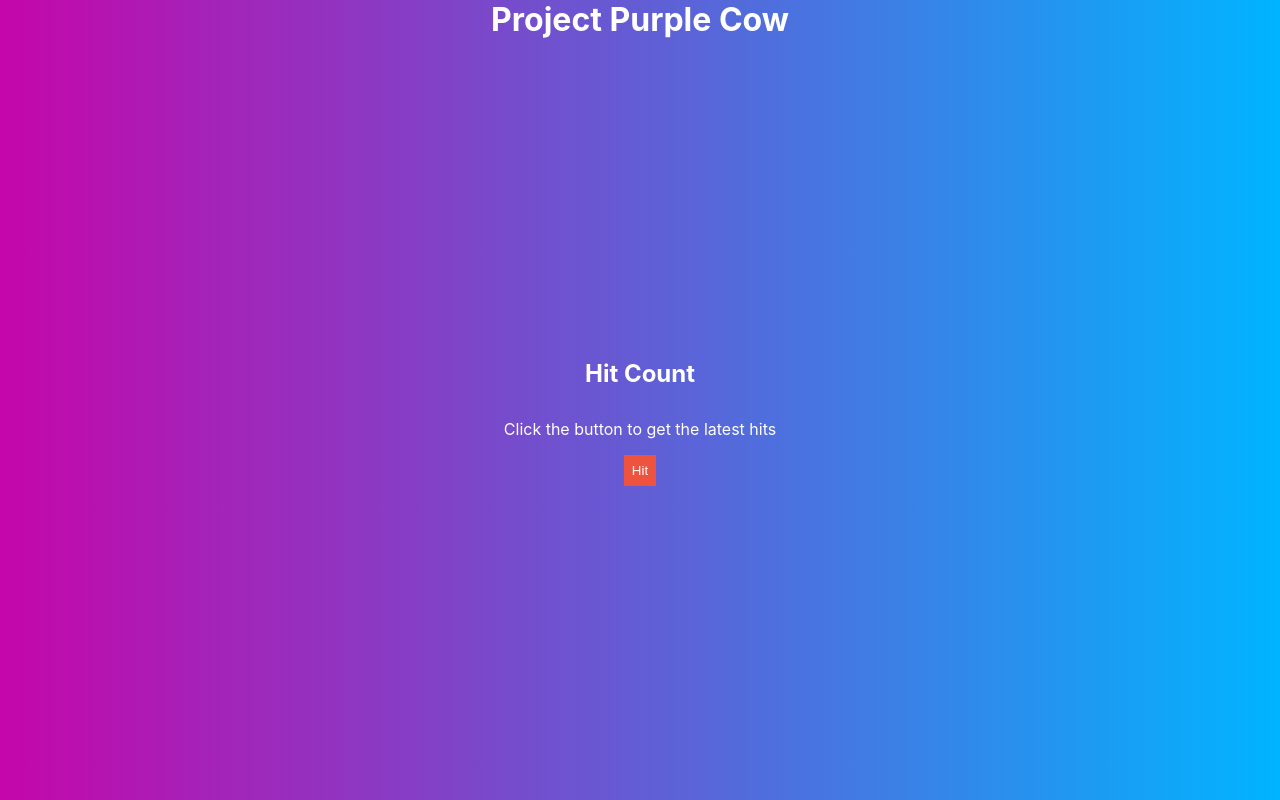
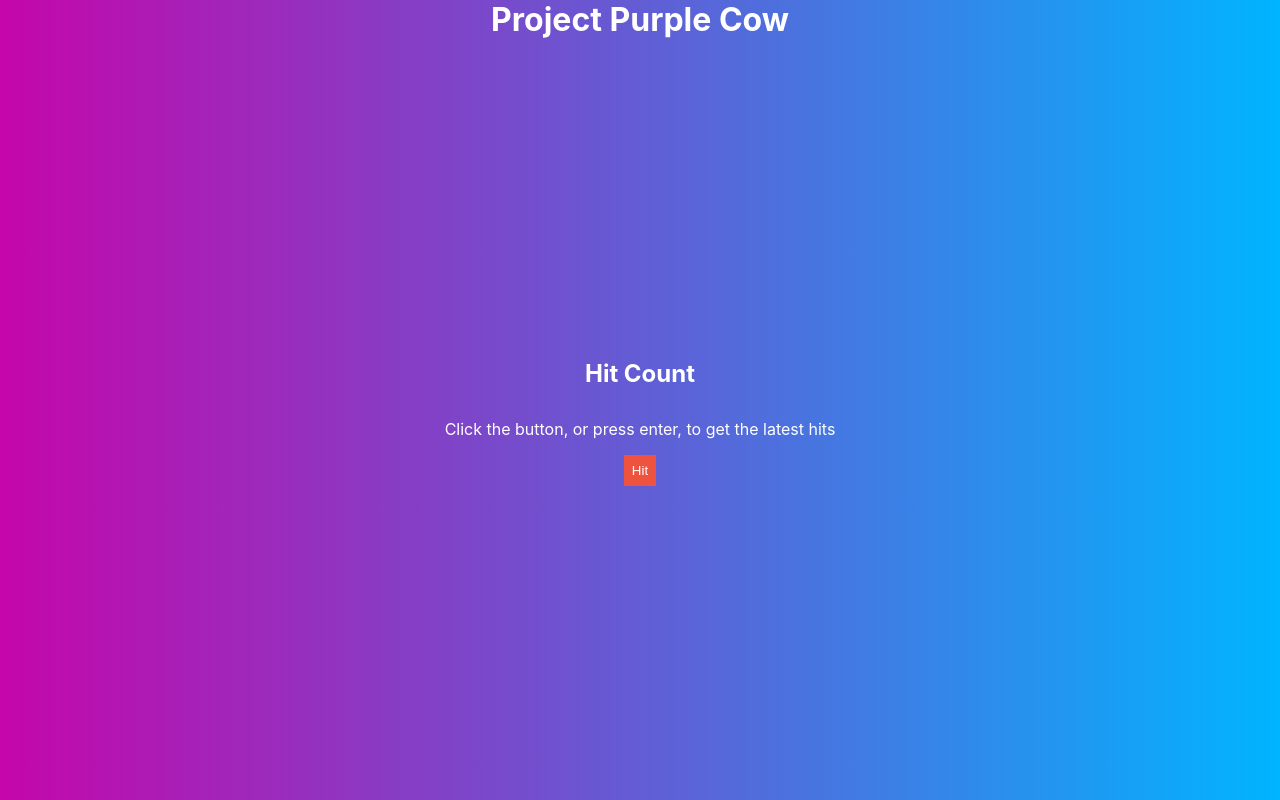
Before and after one commit to chasefarmer2808/ppc, a React (Create React App) app: page / in a window 1280 px wide. Built offline with nearby package versions, Linux system fonts and the light colour scheme.

Commit message:
auto focus for enter key

```diff
--- a/src/HitComponent.jsx
+++ b/src/HitComponent.jsx
@@ -15,8 +15,8 @@ export const HitComponent = () => {
             <h2>Hit Count</h2>
             {hits > 0
                 ? <p className="fade-in-down" aria-label={hits}><strong>{hits}</strong></p>
-                : <p>Click the button to get the latest hits</p>}
-            <button onClick={handleHit} aria-label="Hit the counter API.">Hit</button>
+                : <p>Click the button, or press enter, to get the latest hits</p>}
+            <button onClick={handleHit} autoFocus={true} aria-label="Hit the counter API.">Hit</button>
         </section>
     )
 }
```
